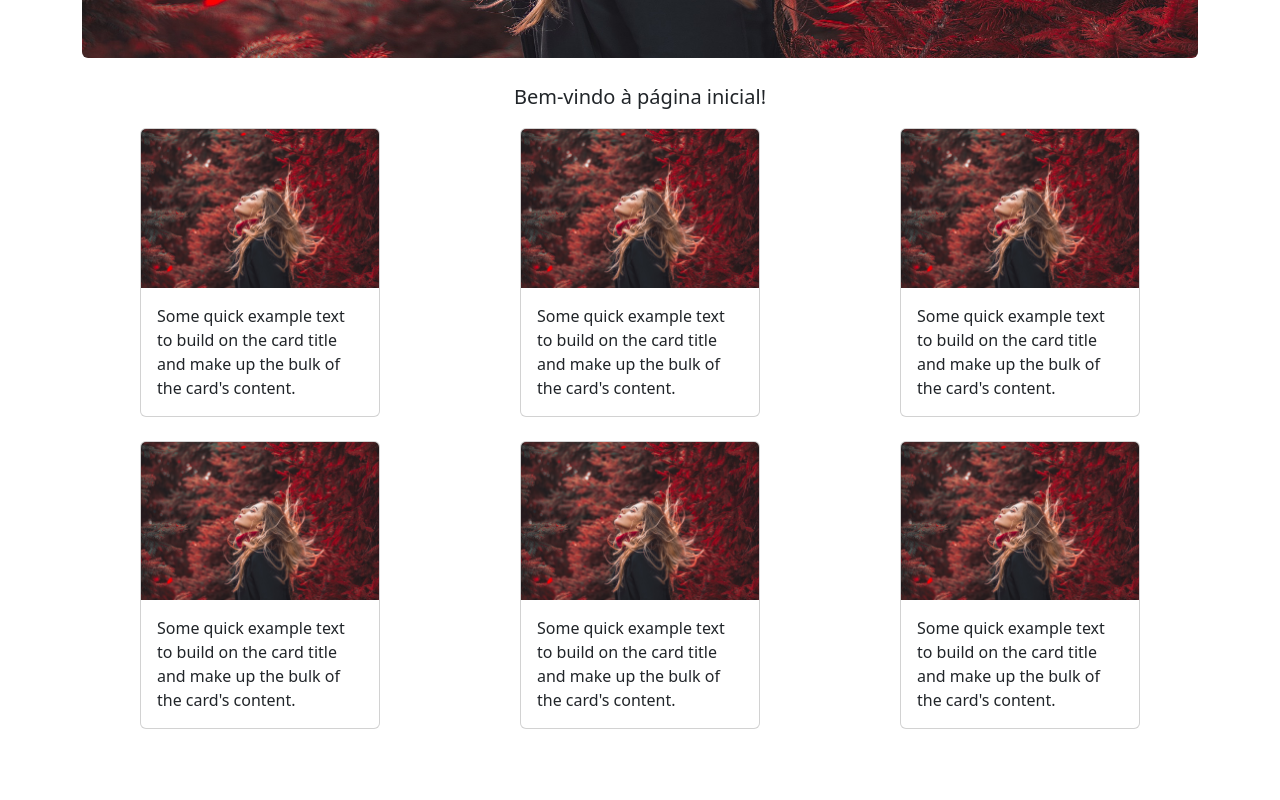
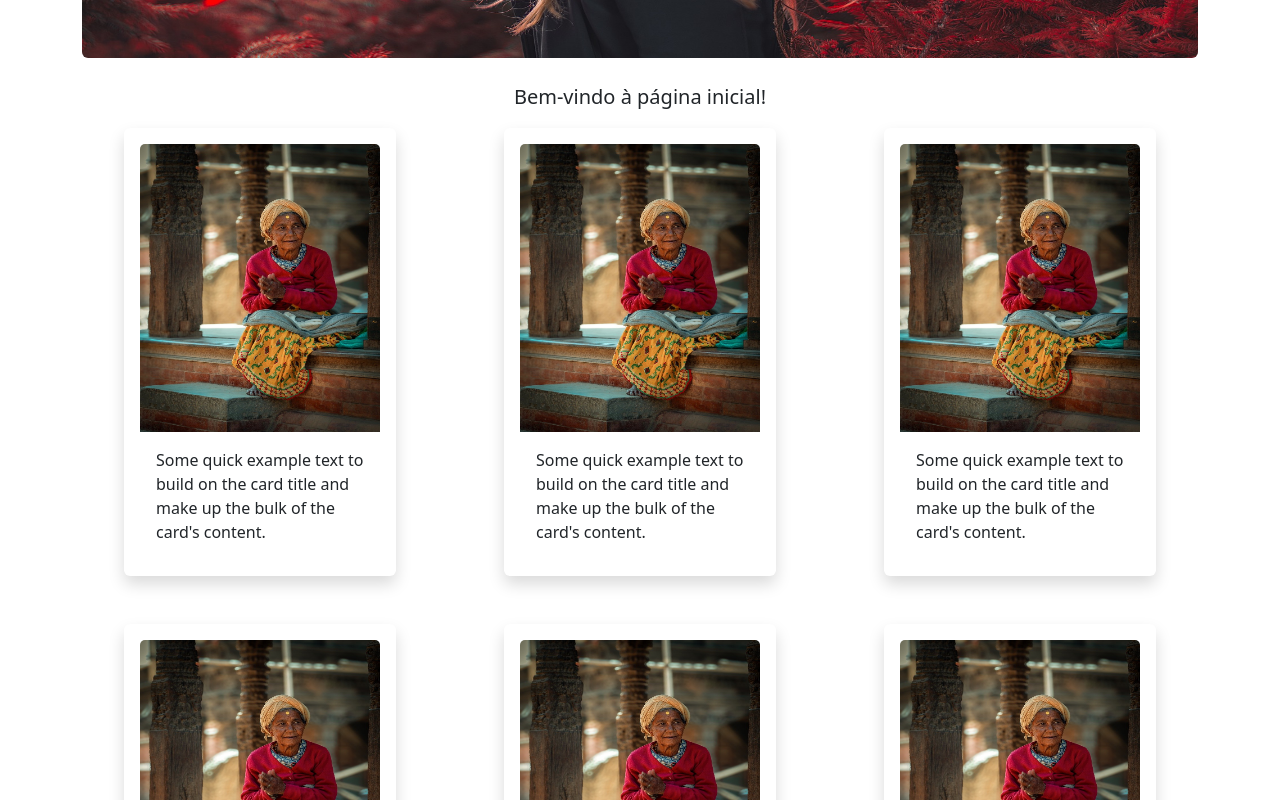
Before and after one commit to ArturMineiro/e-commerce, a React (Vite) app: page / in a window 1280 px wide. Shown: the part 700-1500 px from the top of the page. Built offline with nearby package versions, Linux system fonts and the light colour scheme.

Commit message:
cards e cards laterais

```diff
--- a/src/components/Card.tsx
+++ b/src/components/Card.tsx
@@ -1,11 +1,12 @@
 function Card(){
     return(
-        <div className="card mb-4 md-3 " style={{ width: '15rem' }}>
-        <img src="/assets/homeimage1.jpg" className="card-img-top" alt="Card image" />
-        <div className="card-body ">
+        <div className="card mb-4 md-3 shadow p-3 mb-5 bg-white rounded" style={{ width: '17rem', border: 'none' }}>
+        <img src="/assets/cardimage.jpg" className="card-img-top "  style={{ height:'18em', border: 'none' }} alt="Card image" />
+        <div className="card-body">
             <p className="card-text">Some quick example text to build on the card title and make up the bulk of the card's content.</p>
         </div>
     </div>
+
     )
 }
 
--- a/src/components/CardLaterais.tsx
+++ b/src/components/CardLaterais.tsx
@@ -1,6 +1,6 @@
 function CardLaterais() {
     return (
-        <div className="card mb-4 d-flex flex-row w-75 ">
+        <div className="card mb-4 md-3 shadow p-3 mb-5 bg-white rounded d-flex flex-row w-75 ">
         <img src="/assets/homeimage1.jpg" className="card-img-left" alt="Card image" style={{ width: '20%' }} />
         <div className="card-body">
             <p className="card-text">Some quick example text to build on the card title and make up the bulk of the card's content.</p>
--- a/src/components/Carroussel.tsx
+++ b/src/components/Carroussel.tsx
@@ -3,7 +3,7 @@ function Carroussel() {
 
 
   return (
-    <div id="carouselExampleControls" className="carousel slide carousel-custom-height mb-4 mt-4" data-bs-ride="carousel">
+    <div id="carouselExampleControls" className="carousel slide carousel-custom-height mb-4 mt-4 " data-bs-ride="carousel">
       <div className="carousel-inner">
         <div className="carousel-item active">
           <img className="d-block w-100 rounded" src="/assets/homeimage1.jpg" alt="First slide" style={{ height: '500px' }}/>
```
Also changed, not shown: public/assets/cardimage.jpg (added).
